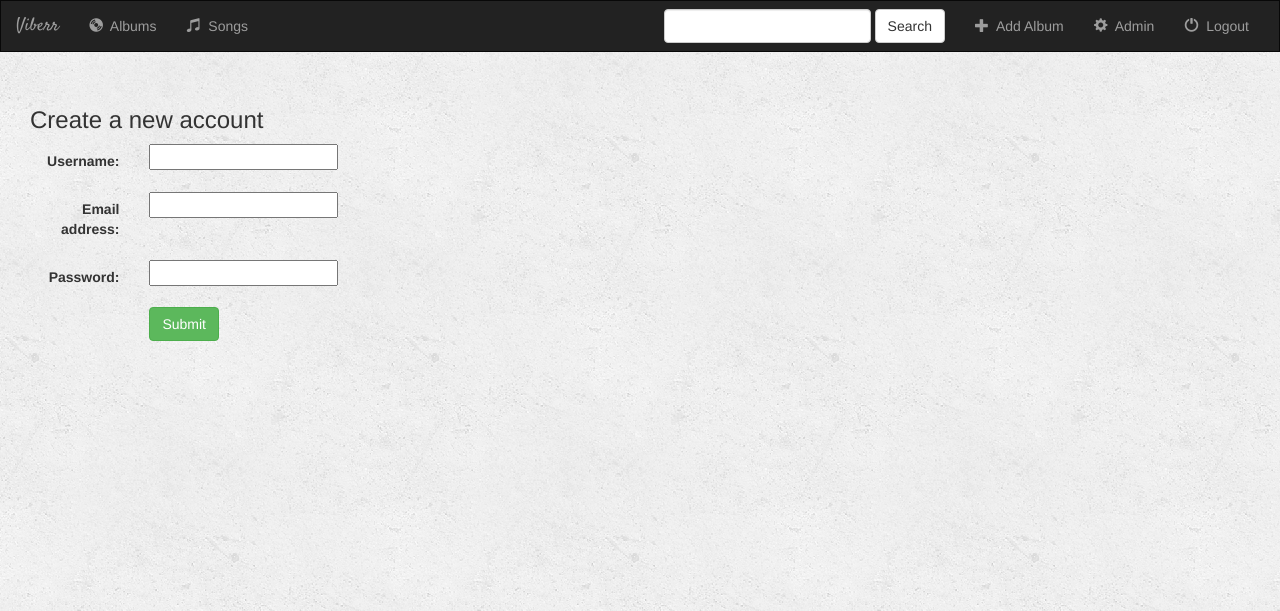
After one commit to watkinson645/musicsite, a Django app: a page that uses music/templates/music/base.html in a window 1280 px wide. The commit adds this page. Shown: the top 611 px of the page. Run offline with Django 3.2, Linux system fonts and the light colour scheme; some libraries are stand-ins or nearby versions.

Commit message:
added sign up form and album logo file upload

```diff
--- /dev/null
+++ b/music/forms.py
@@ -0,0 +1,10 @@
+from django.contrib.auth.models import User
+from django import forms
+
+class UserForm(forms.ModelForm):
+    password = forms.CharField(widget=forms.PasswordInput)
+
+
+    class Meta:
+        model = User
+        fields = ['username', 'email', 'password']
--- a/music/models.py
+++ b/music/models.py
@@ -5,7 +5,7 @@ class Album(models.Model):
     artist = models.CharField(max_length=256)
     title = models.CharField(max_length=256)
     genre = models.CharField(max_length=256)
-    logo = models.CharField(max_length=1000)
+    logo = models.FileField()
 
     def get_absolute_url(self):
         return reverse('music:detail', kwargs={'pk': self.pk})
--- a/music/templates/music/base.html
+++ b/music/templates/music/base.html
@@ -47,11 +47,21 @@
 
             <!-- Header Right Side -->
             <ul class="nav navbar-nav navbar-right">
+                <!-- Add Album -->
                 <li class="">
                     <a href="{% url 'music:album-add' %}">
                         <span class="glyphicon glyphicon-plus" aria-hidden="true"></span>&nbsp; Add Album
                     </a>
                 </li>
+
+                <!-- Admin panel -->
+                <li class="">
+                    <a href="#">
+                        <span class="glyphicon glyphicon-cog" aria-hidden="true"></span>&nbsp; Admin
+                    </a>
+                </li>
+
+                <!-- Logout -->
                 <li class="">
                     <a href="#">
                         <span class="glyphicon glyphicon-off" aria-hidden="true"></span>&nbsp; Logout
--- a/music/templates/music/index.html
+++ b/music/templates/music/index.html
@@ -14,8 +14,10 @@
                 {% for album in all_albums %}
                     <div class="col-sm-4 col-lg-2">
                         <div class="thumbnail">
+
+                            <!-- Album Logo -->
                             <a href="{% url 'music:detail' album.id %}">
-                                <img src="{{ album.logo }}" class="img-responsive" style="width: 250px;height:250px">
+                                <img src="{{ album.logo.url }}" class="img-responsive" style="width: 250px;height:250px">
                             </a>
                             <div class="caption">
                                 <h2>{{ album.album_title }}</h2>
--- /dev/null
+++ b/music/templates/music/signup.html
@@ -0,0 +1,25 @@
+{% extends 'music/base.html' %}
+{% block title %}Sign up to Viberr{% endblock %}
+
+{% block body %}
+    <div class="container-fluid">
+        <div class="row">
+            <div class="col-sm-12 col-md-7">
+                <div class="panel-body">
+                    <h3>Create a new account</h3>
+                    <form class="form-horizontal" action="" method="post" enctype="multipart/form-data">
+                        {% csrf_token %}
+                        {% include 'music/form_templates.html' %}
+                        <div class="form-group">
+                            <div class="col-sm-offset-2 col-sm-10">
+                                <button type="submit" class="btn btn-success">Submit</button>
+                            </div>
+                        </div>
+                    </form>
+
+                </div>
+            </div>
+        </div>
+    </div>
+
+{% endblock %}
--- a/music/urls.py
+++ b/music/urls.py
@@ -18,4 +18,7 @@ urlpatterns = [
 
     # /music/album/2/delete/ - Delete album
     url(r'album/(?P<pk>[0-9]+)/delete/$', views.AlbumDelete.as_view(), name='album-delete'),
+
+    # /
+    url(r'^register/$', views.UserFormView.as_view(), name='signup'),
 ]
--- a/music/views.py
+++ b/music/views.py
@@ -2,6 +2,10 @@ from django.views import generic
 from django.views.generic.edit import CreateView, UpdateView, DeleteView
 from .models import Album, Song
 from django.urls import reverse_lazy
+from django.shortcuts import render, redirect
+from django.contrib.auth import authenticate, login
+from django.views.generic import View
+from .forms import UserForm
 
 class IndexView(generic.ListView):
     template_name = 'music/index.html'
@@ -25,3 +29,39 @@ class AlbumUpdate(UpdateView):
 class AlbumDelete(DeleteView):
     model = Album
     success_url = reverse_lazy('music:index')
+
+class UserFormView(View):
+    form_class = UserForm
+    template_name = 'music/signup.html'
+
+    # display blank form
+    def get(self, request):
+        form = self.form_class(None)
+        return render(request, self.template_name, {'form':form})
+
+    # process form data
+    def post(self, request):
+        form = self.form_class(request.POST)
+
+        if form.is_valid():
+            user = form.save(commit=False)
+
+            # cleaned (normalised) data
+            username = form.cleaned_data['username']
+            # email = form.cleaned_data['email']
+            password = form.cleaned_data['password']
+
+            user.set_password(password)
+            user.save()
+
+            # returns User objects if credentials are correct
+            user = authenticate(username=username, password=password)
+
+            if user is not None:
+
+                # log in user and redirect to homepage
+                if user.is_active:
+                    login(request, user)
+                    return redirect('music:index')
+
+        return render(request, self.template_name, {'form':form})
--- a/musicSite/settings.py
+++ b/musicSite/settings.py
@@ -119,3 +119,6 @@ USE_TZ = True
 # https://docs.djangoproject.com/en/dev/howto/static-files/
 
 STATIC_URL = '/static/'
+
+MEDIA_ROOT = os.path.join(BASE_DIR, 'media')
+MEDIA_URL = '/media/'
--- a/musicSite/urls.py
+++ b/musicSite/urls.py
@@ -1,7 +1,13 @@
 from django.contrib import admin
 from django.conf.urls import url, include
+from django.conf import settings
+from django.conf.urls.static import static
 
 urlpatterns = [
     url(r'^admin/', admin.site.urls),
     url(r'^music/', include('music.urls')),
 ]
+
+if settings.DEBUG:
+    urlpatterns += static(settings.STATIC_URL, document_root=settings.STATIC_ROOT)
+    urlpatterns += static(settings.MEDIA_URL, document_root=settings.MEDIA_ROOT)
```
Also changed, not shown: db.sqlite3, media/2e3362976188ff01038bb3fcf6fb87ba.jpg (added), media/ebdc0f6d96ccbe728199f22f55e5645e--anime-art-anime-manga.jpg (added), music/migrations/0004_remove_album_logo.py (added), music/migrations/0005_album_logo.py (added), music/migrations/0006_auto_20190213_2243.py (added).
